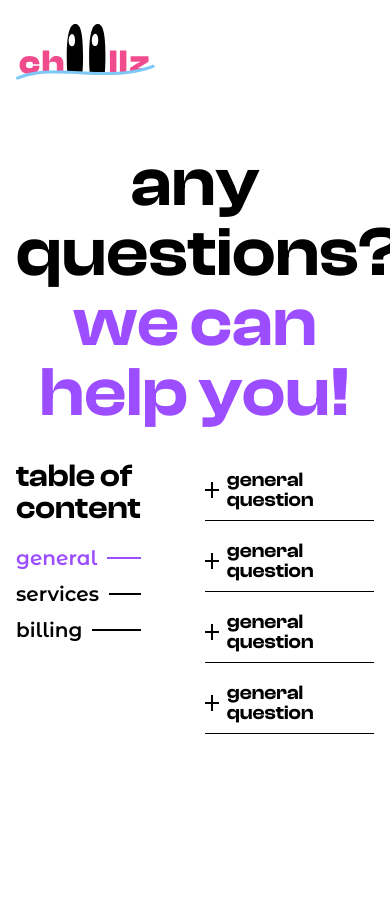
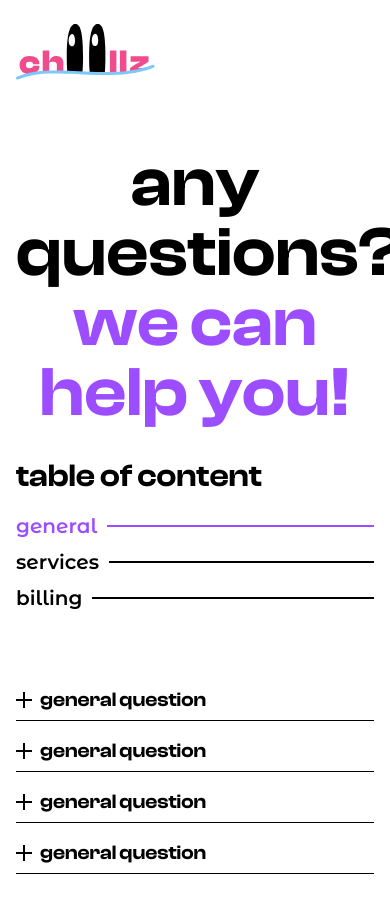
Before and after one commit to klukovka/chillz, a React (Vite) app: page /faq in a window 390 px wide. Shown: the top 902 px of the page. Built offline with nearby package versions, Linux system fonts and the light colour scheme; a web font is replaced by a local one.

Commit message:
added mobile

```diff
--- a/src/pages/faq/componens/FaqContent.module.css
+++ b/src/pages/faq/componens/FaqContent.module.css
@@ -1,6 +1,6 @@
 .content {
     display: flex;
-    flex-direction: row;
+    flex-direction: column;
     gap: 64px;
     padding: 0;
     margin: 0;
@@ -23,3 +23,9 @@
     margin: 0;
     margin-bottom: 1rem;
 }
+
+@media (min-width: 850px) {
+    .content {
+        flex-direction: row;
+    }
+}
```
